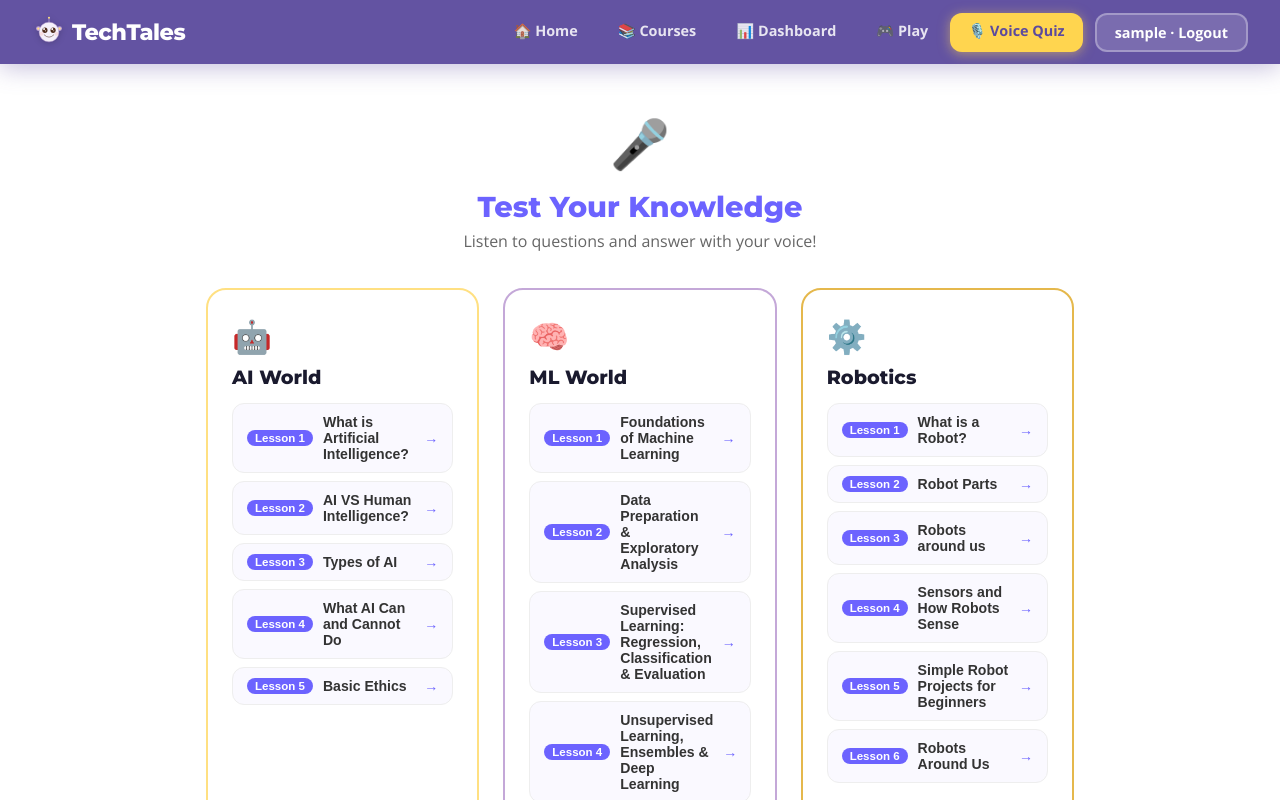
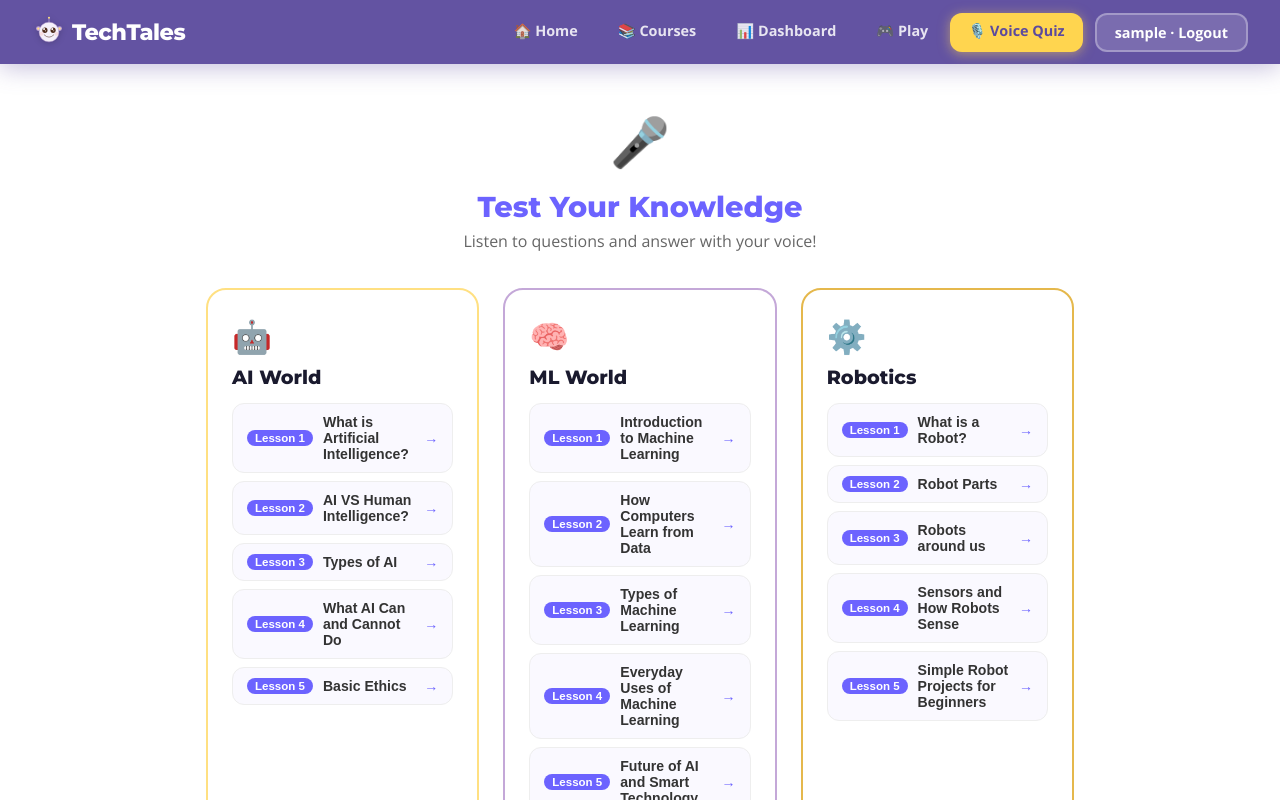
Before and after one commit to swatikar2712/TechTales, a React (Create React App) app: page /voice-quiz in a window 1280 px wide. Shown: the top 800 px of the page. Built offline with nearby package versions, Linux system fonts and the light colour scheme; no server answers; sample sign-in values are in the browser's storage; the HTML template or start-up script is replaced by a standard one.

Commit message:
feat: update course titles and video links for improved clarity and relevance

```diff
--- a/src/data/courses.js
+++ b/src/data/courses.js
@@ -70,8 +70,8 @@ export const courses = [
       {
         id: 2,
         title: "AI VS Human Intelligence?",
-        video: "/videos/Unit2.mp4",
-        videoHindi: "/videos/Unit2_hindi.mp4",
+        video: "/videos/Vallika_English.mp4",
+        videoHindi: "/videos/Vallika_Hindi.mp4",
         quiz: [
           {
             question:
@@ -338,7 +338,7 @@ export const courses = [
       /* ===== Unit 1: Foundations of Machine Learning ===== */
       {
         id: 1,
-        title: "Foundations of Machine Learning",
+        title: "Introduction to Machine Learning",
         video: "/videos/MLU1.mp4",
         videoHindi: "/videos/MLU1_hindi.mp4",
         description:
@@ -407,9 +407,9 @@ export const courses = [
       /* ===== Unit 2: Data Preparation & Exploratory Analysis ===== */
       {
         id: 2,
-        title: "Data Preparation & Exploratory Analysis",
-        video: "/videos/MLU2.mp4",
-        videoHindi: "/videos/MLU2_hindi.mp4",
+        title: "How Computers Learn from Data",
+        video: "/videos/ML_U2_ENG.mp4",
+        videoHindi: "/videos/ML_U2_HIN.mp4",
         description:
           "Data collection, cleaning, preprocessing, feature engineering, and exploratory data analysis.",
         topics: [
@@ -487,7 +487,7 @@ export const courses = [
       /* ===== Unit 3: Supervised Learning – Regression, Classification & Evaluation ===== */
       {
         id: 3,
-        title: "Supervised Learning: Regression, Classification & Evaluation",
+        title: "Types of Machine Learning",
         video: "/videos/MLU3.mp4",
         videoHindi: "/videos/MLU3_hindi.mp4",
         description:
@@ -584,7 +584,7 @@ export const courses = [
       /* ===== Unit 4: Unsupervised Learning, Ensembles & Deep Learning ===== */
       {
         id: 4,
-        title: "Unsupervised Learning, Ensembles & Deep Learning",
+        title: "Everyday Uses of Machine Learning",
         video: "/videos/MLU4.mp4",
         videoHindi: "/videos/MLU4_hindi.mp4",
         description:
@@ -688,7 +688,7 @@ export const courses = [
       /* ===== Unit 5: ML in Practice – Deployment, Ethics & Real-World Applications ===== */
       {
         id: 5,
-        title: "ML in Practice: Deployment, Ethics & Real-World Applications",
+        title: "Future of AI and Smart Technology",
         video: "/videos/MLU5.mp4",
         videoHindi: "/videos/MLU5_hindi.mp4",
         description:
@@ -843,8 +843,8 @@ export const courses = [
       {
         id: 2,
         title: "Robot Parts",
-        video: "/videos/Robotics2.mp4",
-        videoHindi: "/videos/Robotics2_hindi.mp4",
+        video: "/videos/Sheen_English.mp4",
+        videoHindi: "/videos/Sheen_Hindi.mp4",
         quiz: [
           {
             question: "Which part senses the environment?",
@@ -1077,127 +1077,7 @@ export const courses = [
           ],
         },
       },
-      {
-        id: 6,
-        title: "Robots Around Us",
-        video: "/videos/Robotics6.mp4",
-        videoHindi: "/videos/Robotics6_hindi.mp4",
-        quiz: [
-          {
-            question: "Robots can be found in?",
-            options: ["Factories", "Homes", "Both"],
-            answer: "Both",
-          },
-          {
-            question: "Which robot helps explore other planets?",
-            options: [
-              "Mars Rover (like Curiosity and Perseverance)",
-              "A washing machine",
-              "A drone at a birthday party",
-            ],
-            answer: "Mars Rover (like Curiosity and Perseverance)",
-          },
-          {
-            question: "In agriculture, robots can help by _____.",
-            options: [
-              "Planting seeds, watering crops, and detecting weeds",
-              "Eating the vegetables",
-              "Selling food online only",
-            ],
-            answer: "Planting seeds, watering crops, and detecting weeds",
-          },
-          {
-            question: "Warehouse robots like those at Amazon are used to _____.",
-            options: [
-              "Sort, pick, and move packages efficiently",
-              "Deliver food to customers' homes",
-              "Build the warehouse building",
-            ],
-            answer: "Sort, pick, and move packages efficiently",
-          },
-          {
-            question: "Robots in education can _____.",
-            options: [
-              "Help students learn coding and problem-solving through hands-on projects",
-              "Replace all teachers completely",
-              "Only work in universities",
-            ],
-            answer: "Help students learn coding and problem-solving through hands-on projects",
-          },
-        ],
-        miniGame: {
-          type: "wordScramble",
-          title: "🔤 Unscramble Robot Words!",
-          instruction: "Click the letters to spell the word!",
-          words: [
-            { scrambled: "OREVR", answer: "ROVER", hint: "Explores planets like Mars" },
-            { scrambled: "NORDE", answer: "DRONE", hint: "A flying robot" },
-            { scrambled: "EGRACITLUUR", answer: "AGRICULTURE", hint: "Farming with robots" },
-            { scrambled: "WAREHOUES", answer: "WAREHOUSE", hint: "Where Amazon robots work" },
-          ],
-        },
-      },
-      {
-        id: 7,
-        title: "Fun Facts About Robots",
-        video: "/videos/Robotics7.mp4",
-        videoHindi: "/videos/Robotics7_hindi.mp4",
-        quiz: [
-          {
-            question: "Robots can do which unusual task?",
-            options: ["Play Chess", "Fly to Mars", "Both"],
-            answer: "Both",
-          },
-          {
-            question: "Sophia is a famous robot known for _____.",
-            options: [
-              "Being the first robot to receive citizenship of a country",
-              "Winning the Olympics",
-              "Being the fastest robot ever built",
-            ],
-            answer: "Being the first robot to receive citizenship of a country",
-          },
-          {
-            question: "The smallest robots in the world are called _____.",
-            options: [
-              "Nanobots — tiny enough to travel inside the human body",
-              "Megabots — they are huge machines",
-              "Microwaves — they heat food",
-            ],
-            answer: "Nanobots — tiny enough to travel inside the human body",
-          },
-          {
-            question: "A robot named ASIMO, built by Honda, can _____.",
-            options: [
-              "Walk, run, climb stairs, and even dance",
-              "Only move in a straight line",
-              "Only talk but not move",
-            ],
-            answer: "Walk, run, climb stairs, and even dance",
-          },
-          {
-            question: "Robots have been sent to the bottom of the ocean to _____.",
-            options: [
-              "Explore shipwrecks and deep-sea creatures",
-              "Build houses underwater",
-              "Catch fish for restaurants",
-            ],
-            answer: "Explore shipwrecks and deep-sea creatures",
-          },
-        ],
-        miniGame: {
-          type: "trueFalse",
-          title: "⚡ Fun Robot Facts: True or False?",
-          instruction: "How well do you know your robot fun facts?",
-          statements: [
-            { text: "Sophia the robot got citizenship in Saudi Arabia.", answer: true },
-            { text: "Nanobots are as big as a car.", answer: false },
-            { text: "ASIMO can walk, run, and dance.", answer: true },
-            { text: "Robots have never been to the ocean floor.", answer: false },
-            { text: "Robots can play chess and beat humans.", answer: true },
-          ],
-        },
-      },
+
     ],
   },
 ];
--- a/src/data/voiceQuizData.js
+++ b/src/data/voiceQuizData.js
@@ -63,7 +63,7 @@ const voiceQuizData = {
   ml: [
     {
       lessonId: 1,
-      lessonTitle: "Foundations of Machine Learning",
+      lessonTitle: "Introduction to Machine Learning",
       questions: [
         { question: "What does ML stand for?", answers: ["machine learning"] },
         { question: "Which type of ML uses labeled data?", answers: ["supervised learning", "supervised"] },
@@ -74,7 +74,7 @@ const voiceQuizData = {
     },
     {
       lessonId: 2,
-      lessonTitle: "Data Preparation & Exploratory Analysis",
+      lessonTitle: "How Computers Learn from Data",
       questions: [
         { question: "What does One-Hot Encoding do?", answers: ["converts categorical variables into binary columns", "converts categories to numbers", "binary columns"] },
         { question: "What does Normalization scale data to?", answers: ["zero to one", "0 to 1"] },
@@ -85,7 +85,7 @@ const voiceQuizData = {
     },
     {
       lessonId: 3,
-      lessonTitle: "Supervised Learning: Regression, Classification & Evaluation",
+      lessonTitle: "Types of Machine Learning",
       questions: [
         { question: "What does Linear Regression predict?", answers: ["a continuous value", "continuous numerical value", "numbers", "continuous"] },
         { question: "What is the purpose of Regularization?", answers: ["prevent overfitting", "penalizing large coefficients", "reduce overfitting"] },
@@ -96,7 +96,7 @@ const voiceQuizData = {
     },
     {
       lessonId: 4,
-      lessonTitle: "Unsupervised Learning, Ensembles & Deep Learning",
+      lessonTitle: "Everyday Uses of Machine Learning",
       questions: [
         { question: "What does PCA stand for?", answers: ["principal component analysis"] },
         { question: "What is the key idea behind Random Forest?", answers: ["combining decision trees", "many decision trees", "bagging"] },
@@ -107,7 +107,7 @@ const voiceQuizData = {
     },
     {
       lessonId: 5,
-      lessonTitle: "ML in Practice: Deployment, Ethics & Real-World Applications",
+      lessonTitle: "Future of AI and Smart Technology",
       questions: [
         { question: "What is the purpose of MLOps?", answers: ["automate ml lifecycle", "streamline ml", "automate machine learning"] },
         { question: "What is Data Drift?", answers: ["data properties change over time", "data changes", "statistical properties change"] },
@@ -173,17 +173,17 @@ const voiceQuizData = {
         { question: "Name a programming language used for building robots.", answers: ["python", "c++", "c", "javascript"] },
       ],
     },
-    {
-      lessonId: 6,
-      lessonTitle: "Robots Around Us",
-      questions: [
-        { question: "Where can robots be found?", answers: ["factories", "homes", "both", "everywhere"] },
-        { question: "Which robot explores other planets?", answers: ["mars rover", "curiosity", "perseverance"] },
-        { question: "Can robots be found in both factories and homes?", answers: ["yes"] },
-        { question: "Name a space robot.", answers: ["mars rover", "curiosity", "perseverance", "robonaut"] },
-        { question: "What kind of robot helps in manufacturing?", answers: ["industrial robot", "assembly robot", "factory robot", "robotic arm"] },
-      ],
-    },
+    // {
+    //   lessonId: 6,
+    //   lessonTitle: "Robots Around Us",
+    //   questions: [
+    //     { question: "Where can robots be found?", answers: ["factories", "homes", "both", "everywhere"] },
+    //     { question: "Which robot explores other planets?", answers: ["mars rover", "curiosity", "perseverance"] },
+    //     { question: "Can robots be found in both factories and homes?", answers: ["yes"] },
+    //     { question: "Name a space robot.", answers: ["mars rover", "curiosity", "perseverance", "robonaut"] },
+    //     { question: "What kind of robot helps in manufacturing?", answers: ["industrial robot", "assembly robot", "factory robot", "robotic arm"] },
+    //   ],
+    // },
   ],
 };
 
--- a/src/pages/Topics.js
+++ b/src/pages/Topics.js
@@ -18,11 +18,11 @@ function Topics() {
       { id: 3, title: "AI in daily life" },
     ],
     ml: [
-      { id: 1, title: "Foundations of Machine Learning" },
-      { id: 2, title: "Data Preparation & Exploratory Analysis" },
-      { id: 3, title: "Supervised Learning: Regression, Classification & Evaluation" },
-      { id: 4, title: "Unsupervised Learning, Ensembles & Deep Learning" },
-      { id: 5, title: "ML in Practice: Deployment, Ethics & Real-World Applications" },
+      { id: 1, title: "Introduction to Machine Learning" },
+      { id: 2, title: "How Computers Learn from Data" },
+      { id: 3, title: "Types of Machine Learning" },
+      { id: 4, title: "Everyday Uses of Machine Learning" },
+      { id: 5, title: "Future of AI and Smart Technology" },
     ],
     robotics: [
       { id: 1, title: "What is a Robot?" },
```
